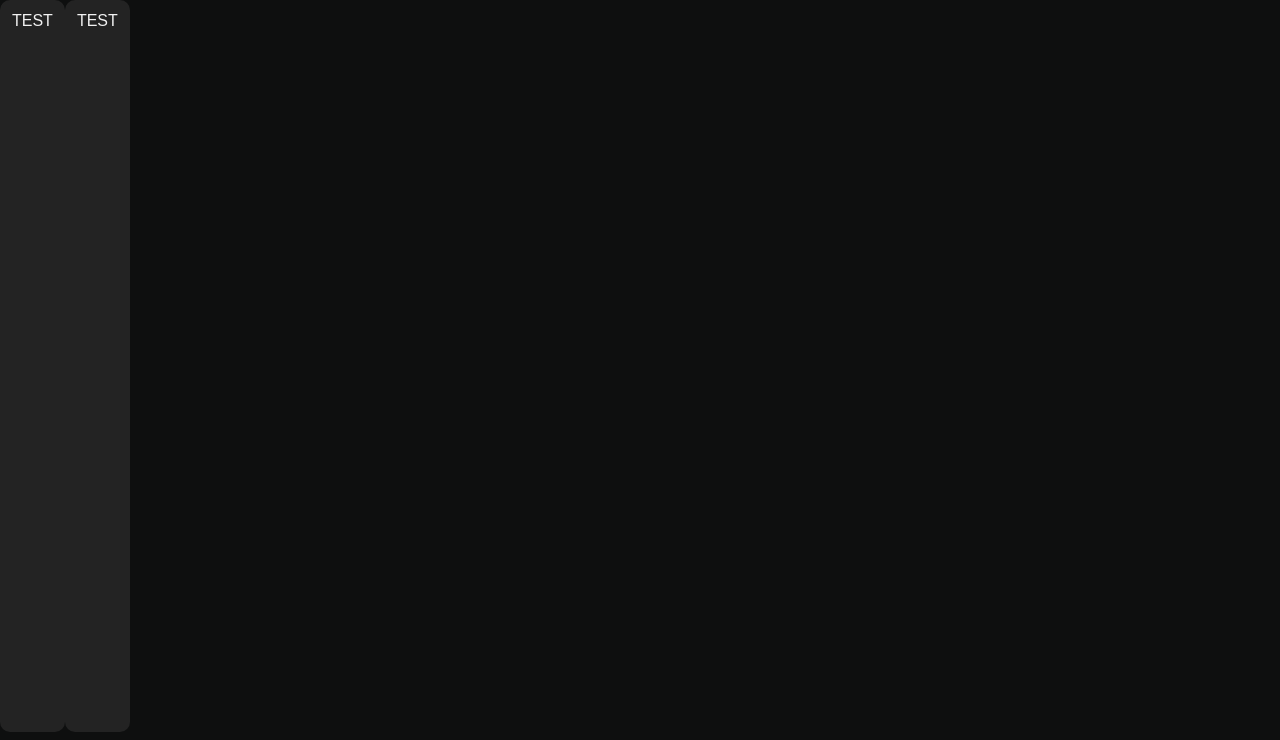
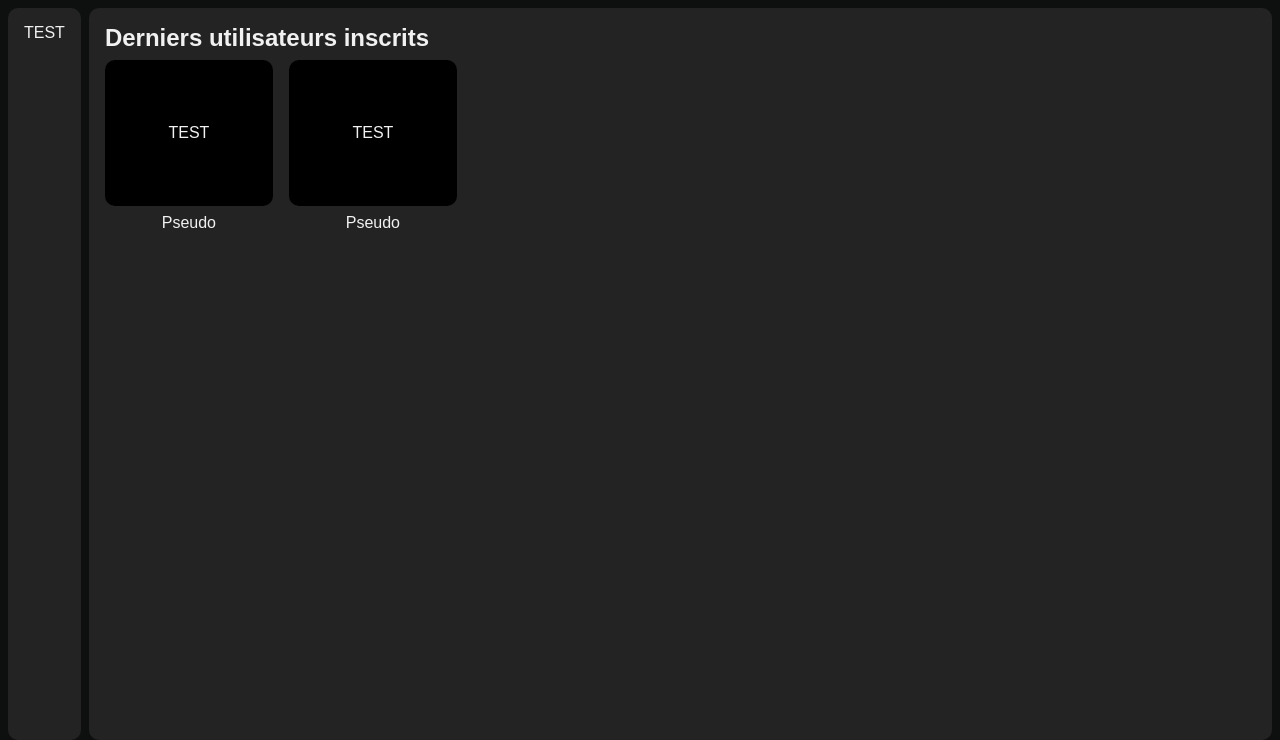
Before and after one commit to BesmaS/Projet-SiteDeREncontre, a PHP site: page /catalogue.php in a window 1280 px wide. Shown: the part 68-808 px from the top of the page. Run offline with PHP 8.4, Linux system fonts and the light colour scheme.

Commit message:
Page recherche utilisateur brouillon

```diff
--- a/catalogue.php
+++ b/catalogue.php
@@ -15,7 +15,21 @@
             </section>
 
             <section id="catalogue-right-sidebar" class="block">
-                <span>TEST</span>
+                <h1>Derniers utilisateurs inscrits</h1>
+                <div class="container">
+                    <a class="user-card">
+                        <div class="block">
+                            <span>TEST</span>
+                        </div>
+                        <span>Pseudo</span>
+                    </a>
+                    <a class="user-card">
+                        <div class="block">
+                            <span>TEST</span>
+                        </div>
+                        <span>Pseudo</span>
+                    </a>
+                </div>
             </section>
 
         </main>
--- a/connexion.php
+++ b/connexion.php
@@ -19,7 +19,7 @@
                         <div class="container column form-header">
                             <h1>Connexion</h1>
                         </div>
-                        <?php if (isset($errorMessage)) { echo "$errorMessage"; } ?>
+                        <div class='error-message-box'></div>
                         <div class="input-group">
                             <label for="inscription-email">Adresse mail</label>
                             <input type="email" id="inscription-email" name="email" placeholder="Adresse e-mail">
--- a/js/connexion.js
+++ b/js/connexion.js
@@ -6,6 +6,9 @@ $(document).ready(function()
             if (response == true){
                 window.location.href = 'profil.php';
             }
+            else {
+                $(".error-message-box").css("visibility", "visible");
+            }
         })
         .catch(function(error){
           console.log(error);
--- a/profil.php
+++ b/profil.php
@@ -12,7 +12,7 @@
 
         <?php include __DIR__. "/inc/header.php"?>
 
-        <main class="profile">
+        <main class="profil">
             <section id="profil-compte" class="block">
                 <h1>Compte</h1>
                 <a>
--- a/style.css
+++ b/style.css
@@ -409,6 +409,7 @@ form {
 }
 
 .error-message-box {
+    visibility: collapse;
     padding: 12px 24px 12px 24px;
     background-color: #e91429;
 }
@@ -430,19 +431,19 @@ form {
     border-radius: 10px;
 }
 
-.block > *:first-child {
+.profil .block > *:first-child {
     padding: 12px 12px 16px 12px;
 }
 
-.block > *:not(:first-child):not(:last-child) {
+.profil .block > *:not(:first-child):not(:last-child) {
     padding: 8px 12px 8px 12px;
 }
 
-.block > *:last-child {
+.profil .block > *:last-child {
     padding: 12px 12px 16px 12px;
 }
 
-.block a {
+.profil  .block a {
     display: flex;
 }
 
@@ -452,9 +453,9 @@ form {
 
 /* #endregion Block */
 
-/* #region Profile */
+/* #region Profil */
 
-.profile {
+.profil {
     display: flex;
     flex-direction: column;
     margin-top: 24px;
@@ -462,7 +463,7 @@ form {
     width: 800px;
 }
 
-/* #endregion Profile */
+/* #endregion Profil */
 
 /* #region Dropdown */
 
@@ -515,3 +516,46 @@ form {
     display: flex;
     height: 100%;
 }
+
+#catalogue-left-sidebar{
+    margin: 8px 0px 8px 8px;
+}
+
+#catalogue-right-sidebar {
+    display: flex;
+    flex-direction: column;
+    flex-wrap: wrap;
+    width: 100%;
+    margin: 8px;
+}
+
+#catalogue > .block {
+    padding: 16px;
+}
+
+.user-card {
+    display: flex;
+    flex-direction: column;
+    margin: 8px;
+    max-width: 168px;
+
+    white-space: nowrap;
+    overflow: hidden;
+    text-overflow: ellipsis;
+}
+
+.user-card:first-child {
+    margin-left: 0;
+}
+
+.user-card .block {
+    height: fit-content;
+    background-color: black;
+    padding: 64px;
+    margin-bottom: 8px;
+}
+
+.user-card span {
+    max-width: inherit;
+    align-self: center;
+}
```
Also changed, not shown: php/connexion.php (+0 -10 lines).
